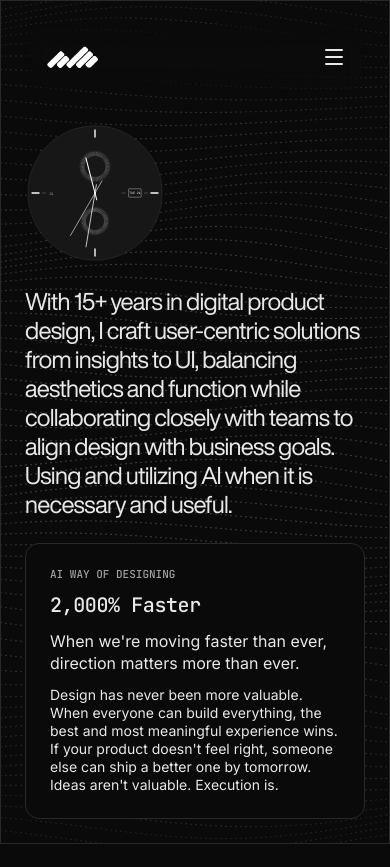
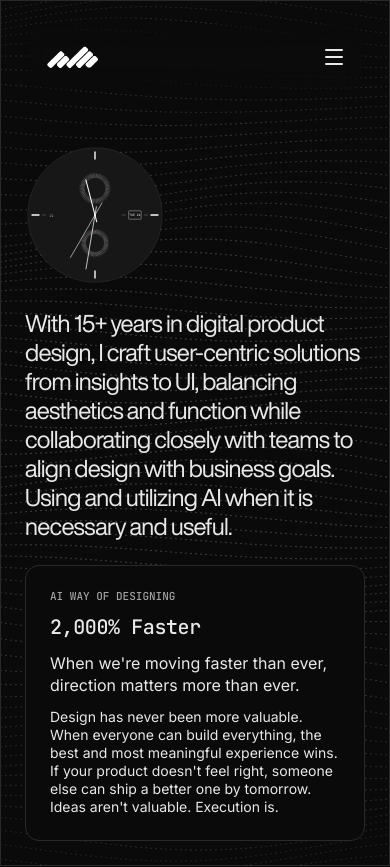
Before and after one commit to perttumurto-designer/portfolio, a Next.js app: page / in a window 390 px wide. Shown: the top 867 px of the page. Built offline with nearby package versions, Linux system fonts and the light colour scheme.

Commit message:
mobile fix

```diff
--- a/components/portfolio/hero-section.tsx
+++ b/components/portfolio/hero-section.tsx
@@ -31,7 +31,7 @@ export function HeroSection() {
 
         {/* Clock row */}
         <div
-          className="relative z-10 w-max"
+          className="relative z-10 w-max max-sm:mt-[120px]"
           style={clockDrag.style}
           onPointerDown={clockDrag.onPointerDown}
         >
```
